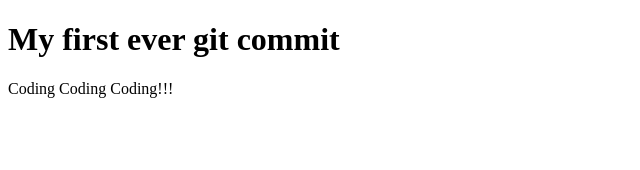
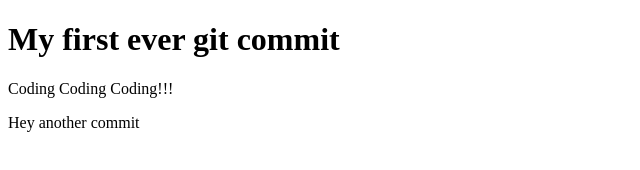
Before and after one commit to DavyCode/delta_mobile, a plain HTML site: page index.html in a window 1280 px wide. Shown: the whole page, without its empty margins (0-640 px from the left). Drawn offline with Linux system fonts and the light colour scheme.

Commit message:
style body tag

```diff
--- a/index.html
+++ b/index.html
@@ -6,7 +6,7 @@
 <body>
    <h1>My first ever git commit </h1>
    <p>Coding Coding  Coding!!!</p>
-
+    <p>Hey another commit</p>
 </body>
 
 
--- a/style.css
+++ b/style.css
@@ -0,0 +1,3 @@
+body{
+    color: darkred;
+}
```
